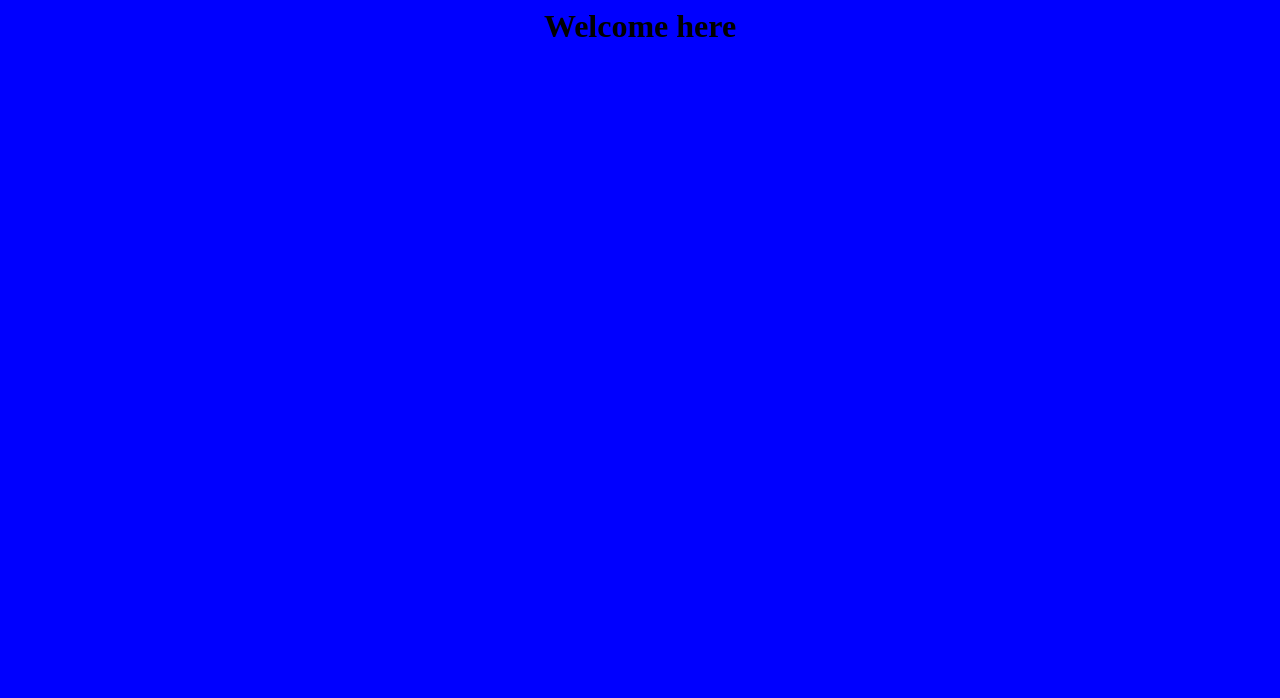
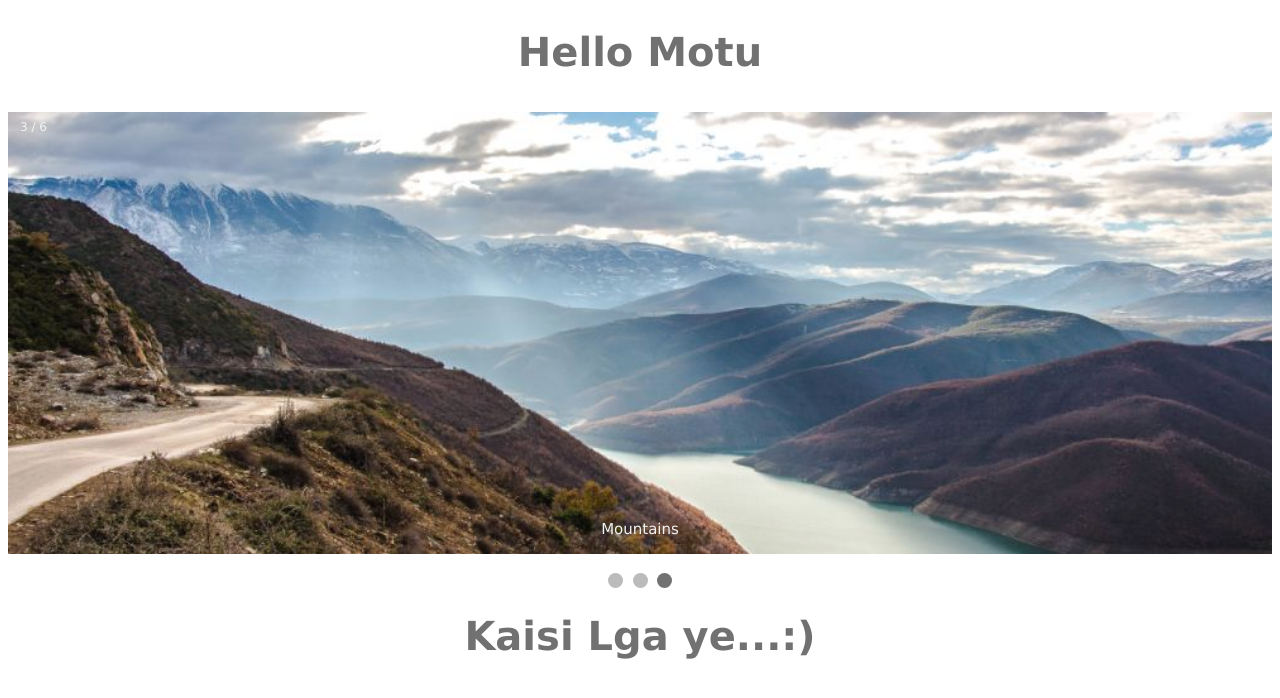
Before and after one commit to Shristibt/Demo, a plain HTML site: page index.html in a window 1280 px wide. Drawn offline with Linux system fonts and the light colour scheme.

Commit message:
Add files via upload

```diff
--- a/index.html
+++ b/index.html
@@ -1,9 +1,66 @@
+<!DOCTYPE html>
+<html>
 <head>
-<link rel="stylesheet" href="style.css">
-<title>
-Hello
-</title>
+<meta name="viewport" content="width=device-width, initial-scale=1">
+<link rel="stylesheet" type="text/css" href="style.css">
+<title>Zimozi Sample</title>
+</head>
 <body>
-<h1 align="center">Welcome here</h1>
+
+<div class="text-bottom">
+<h1 style="text-align:center">Hello Motu</h1>
+</div>
+<div class="slideshow-container">
+
+<div class="mySlides fade">
+  <div class="numbertext">1 / 6</div>
+  <img src="nature.jpg" style="width:100%">
+  <div class="text">Nature</div>
+</div>
+
+<div class="mySlides fade">
+  <div class="numbertext">2 / 6</div>
+  <img src="snow.jpg" style="width:100%">
+  <div class="text">Snow</div>
+</div>
+
+<div class="mySlides fade">
+  <div class="numbertext">3 / 6</div>
+  <img src="mountains.jpg" style="width:100%">
+  <div class="text">Mountains</div>
+</div>
+
+<div class="mySlides fade">
+  <div class="numbertext">4 / 6</div>
+  <img src="light.jpg" style="width:100%">
+  <div class="text">Peace</div>
+</div>
+
+<div class="mySlides fade">
+  <div class="numbertext">5 / 6</div>
+  <img src="free.jpg" style="width:100%">
+  <div class="text">Free</div>
+</div>
+
+<div class="mySlides fade">
+  <div class="numbertext">6 / 6</div>
+  <img src="stone.jpg" style="width:100%">
+  <div class="text">Peace</div>
+</div>
+
+</div>
+<br>
+
+<div style="text-align:center">
+  <span class="dot"></span>
+  <span class="dot"></span>
+  <span class="dot"></span>
+</div>
+
+<div class="text-bottom">
+<h1 style="text-align:center">Kaisi Lga ye...:)</h1>
+</div>
+
+<script src="myscript.js"></script>
 </body>
 </html>
--- /dev/null
+++ b/myscript.js
@@ -0,0 +1,19 @@
+var slideIndex = 0;
+showSlides();
+
+function showSlides() {
+  var i;
+  var slides = document.getElementsByClassName("mySlides");
+  var dots = document.getElementsByClassName("dot");
+  for (i = 0; i < slides.length; i++) {
+    slides[i].style.display = "none";
+  }
+  slideIndex++;
+  if (slideIndex > slides.length) {slideIndex = 1}
+  for (i = 0; i < dots.length; i++) {
+    dots[i].className = dots[i].className.replace(" active", "");
+  }
+  slides[slideIndex-1].style.display = "block";
+  dots[slideIndex-1].className += " active";
+  setTimeout(showSlides, 2000); // Change image every 2 seconds
+}
--- a/style.css
+++ b/style.css
@@ -1,2 +1,79 @@
-body{
-background-color:blue}
+* {box-sizing: border-box;}
+body {font-family: Verdana, sans-serif;}
+.mySlides {display: none;}
+img {vertical-align: middle;}
+
+/* Slideshow container */
+.slideshow-container {
+  max-width: 1500px;
+  position: relative;
+  margin: auto;
+}
+
+/* Caption text */
+.text {
+  color: #f2f2f2;
+  font-size: 15px;
+  padding: 8px 12px;
+  position: absolute;
+  bottom: 8px;
+  width: 100%;
+  text-align: center;
+}
+
+.text-bottom {
+  color: #717171;
+  font-size: 20px;
+  padding: 2px 12px;
+  position: relative;
+  bottom: 8px;
+  width: 100%;
+  text-align: center;
+}
+
+/* Number text (1/3 etc) */
+.numbertext {
+  color: #f2f2f2;
+  font-size: 12px;
+  padding: 8px 12px;
+  position: absolute;
+  top: 0;
+}
+
+/* The dots/bullets/indicators */
+.dot {
+  height: 15px;
+  width: 15px;
+  margin: 0 2px;
+  background-color: #bbb;
+  border-radius: 50%;
+  display: inline-block;
+  transition: background-color 0.6s ease;
+}
+
+.active {
+  background-color: #717171;
+}
+
+/* Fading animation */
+.fade {
+  -webkit-animation-name: fade;
+  -webkit-animation-duration: 1.5s;
+  animation-name: fade;
+  animation-duration: 1.5s;
+}
+
+@-webkit-keyframes fade {
+  from {opacity: .4}
+  to {opacity: 1}
+}
+
+@keyframes fade {
+  from {opacity: .4}
+  to {opacity: 1}
+}
+
+/* On smaller screens, decrease text size */
+@media only screen and (max-width: 300px) {
+  .text {font-size: 11px}
+}
```
Also changed, not shown: instructions.txt (added), mountains.jpg (added), nature.jpg (added), snow.jpg (added), stone.jpg (added), 2 other files.
